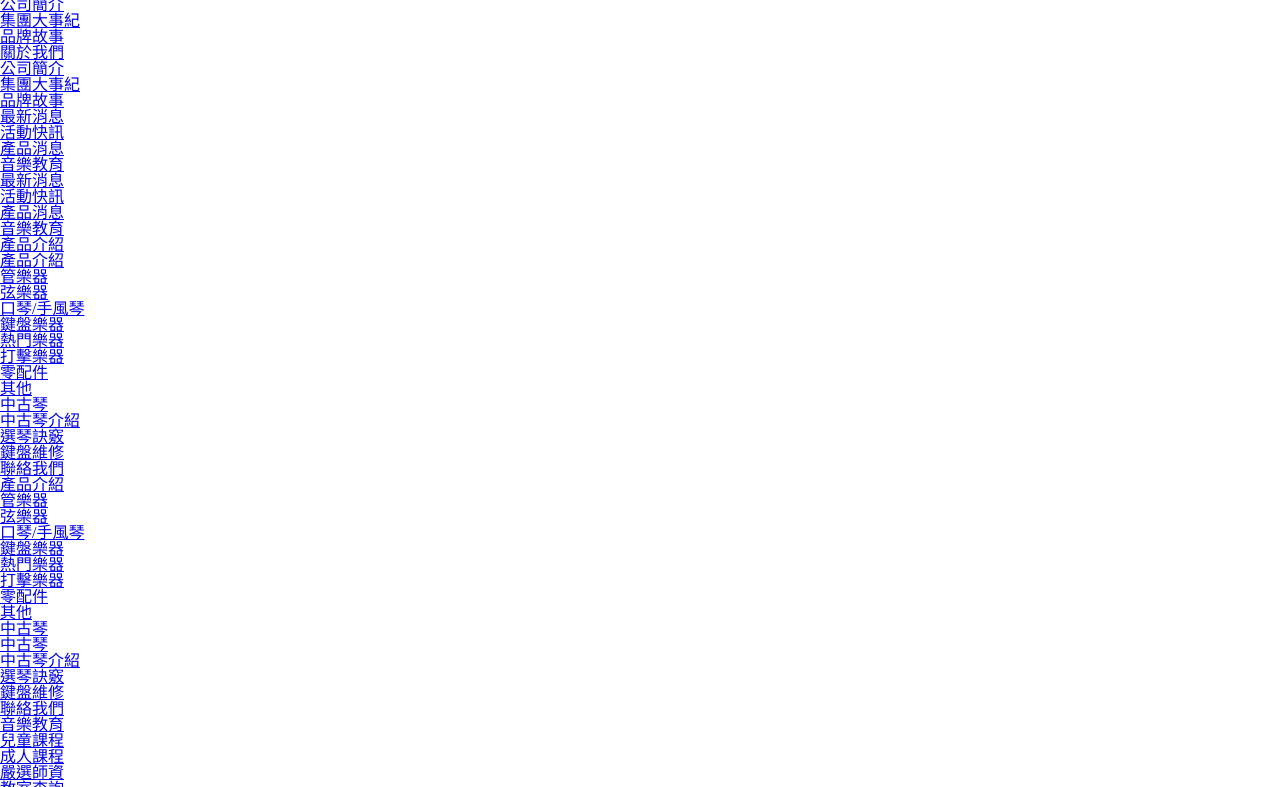
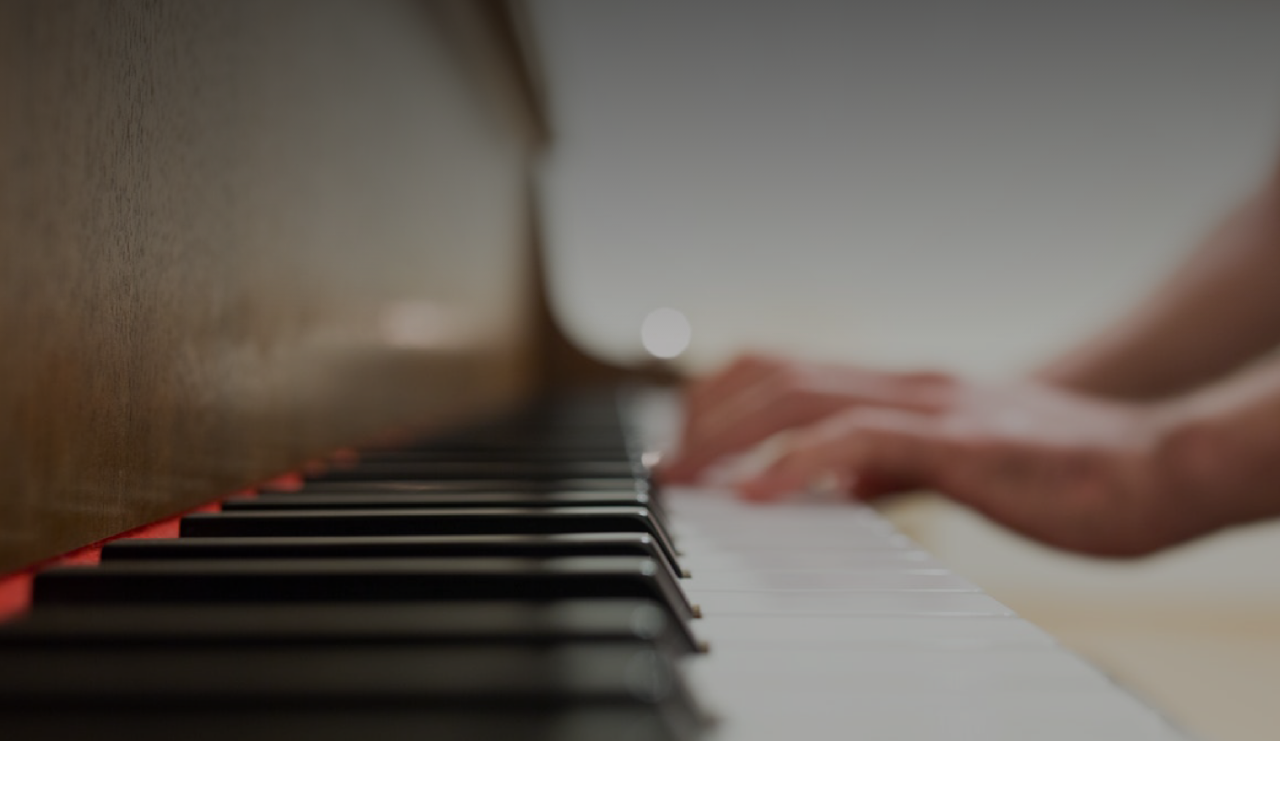
Before and after one commit to wwwweiling/music-text, a plain HTML site: page src/index.html in a window 1280 px wide. Shown: the part 59-846 px from the top of the page. After the commit the page ends 800 px from the top, so only its background shows below. Drawn offline with nearby package versions, Linux system fonts and the light colour scheme; files that its build step writes are made by us from their sources.

Commit message:
0801-2:18

```diff
--- a/src/css/main.scss
+++ b/src/css/main.scss
@@ -1,4 +1,58 @@
 @import "_var";
 @import "_normalize";
 @import "_recet";
-@import "_nav"
+@import "_nav";
+
+html {
+    -webkit-box-sizing: border-box;
+    -moz-box-sizing: border-box;
+    box-sizing: border-box;
+  }
+  *, *:before, *:after {
+    -webkit-box-sizing: inherit;
+    -moz-box-sizing: inherit;
+    box-sizing: inherit;
+  }
+
+//header
+
+#header{ //如果沒有寫height:100vh其 header外層要+width:100%
+    width:100%;
+    height:100vh;
+    background-image:url(../img/index/bg-32.png);
+    background-position: center;
+    background-repeat: no-repeat;
+    background-size: cover;
+    position: relative;//給遮罩做定位
+    z-index:1;
+    color:white;
+    //遮罩
+    &::before{
+        content: "";
+        background: linear-gradient(0deg,transparent 0,#000 100%);//漸層.線性
+        width:100%;
+        height:50%;
+        opacity: 0.55;
+        //寬高會滿版
+        display: block;
+        position:absolute;
+        //before.after為行內元素要改成塊及元素
+        //定位absolute跳出結構
+        z-index:-1;
+         //父層設z-index:1 子層設z-index:-1才可以使背景覆蓋上遮罩且文字不被遮住
+        }
+
+    &::after{
+        content: "";
+        background-color: rgba(0,0,0,.3);
+        width:100%;
+        height:100%;
+        display: block;
+        position:absolute;
+        top:0;
+        left:0;
+        z-index:-2;
+        //z-index不可設0，不然會使文字無法拖曳
+    }
+
+     }
--- a/src/index.html
+++ b/src/index.html
@@ -2,6 +2,13 @@
 <html lang="zh-Hant">
     @@include('include/head.html')
 <body>
-@@include('include/nav.html')
+<header id="header">
+    <!-- @@include('include/nav.html') -->
+    <div>全心灌溉熱愛音樂的幼苗</div>
+   <div>功學社取自「貢獻」、「學校」、「社會」，我們希望用優質的樂器與熱誠的音樂教育，將藝術的種子散布在台灣各處，同時走向國際名揚台灣精神。</div>
+    <div><a href="#">關於我們</a></div>
+
+
+</header>
+
 </body>
-</html>
```
